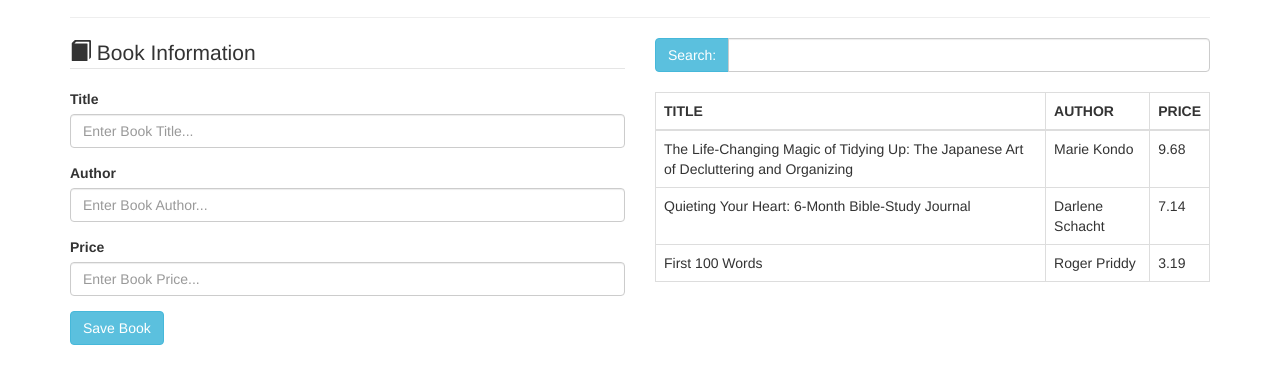
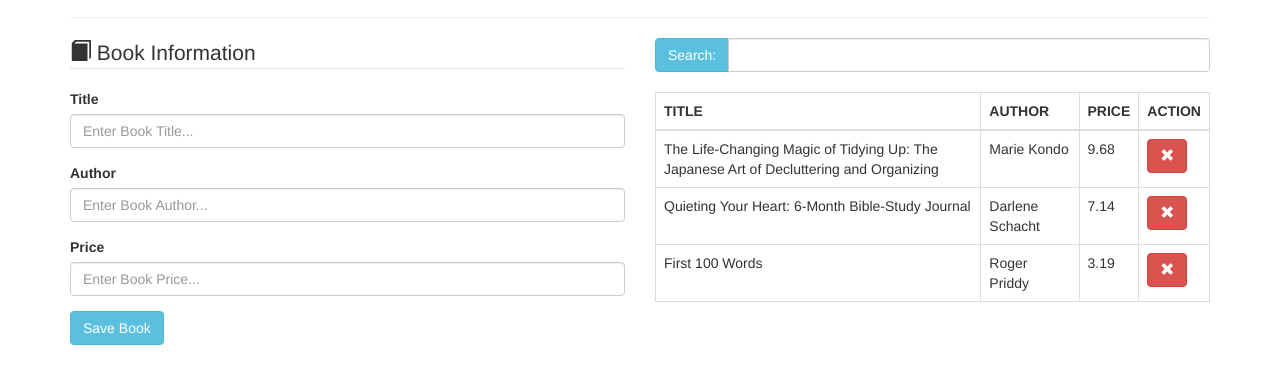
Before and after one commit to GAPLabs/angularjs, a plain HTML site: page index.html in a window 1280 px wide. Shown: the part 56-440 px from the top of the page. Drawn offline with nearby package versions, Linux system fonts and the light colour scheme.

Commit message:
Delete Button

```diff
--- a/index.html
+++ b/index.html
@@ -49,12 +49,18 @@
 							<th> TITLE </th>
 							<th> AUTHOR </th>
 							<th> PRICE </th>
+							<th> ACTION </th>
 						</thead>
 						<tbody>
 							<tr ng-repeat="book in books | filter:search | orderBy:'title':reverse=true">
 								<td> {{ book.title }}  </td>
 								<td> {{ book.author }} </td>
 								<td> {{ book.price }}  </td>
+								<td>
+									<button type="button" class="btn btn-danger" aria-label="Delete">
+									  	<span class="glyphicon glyphicon-remove" aria-hidden="true"></span>
+									</button>
+								</td>
 							</tr>
 						</tbody>
 					</table>
```
